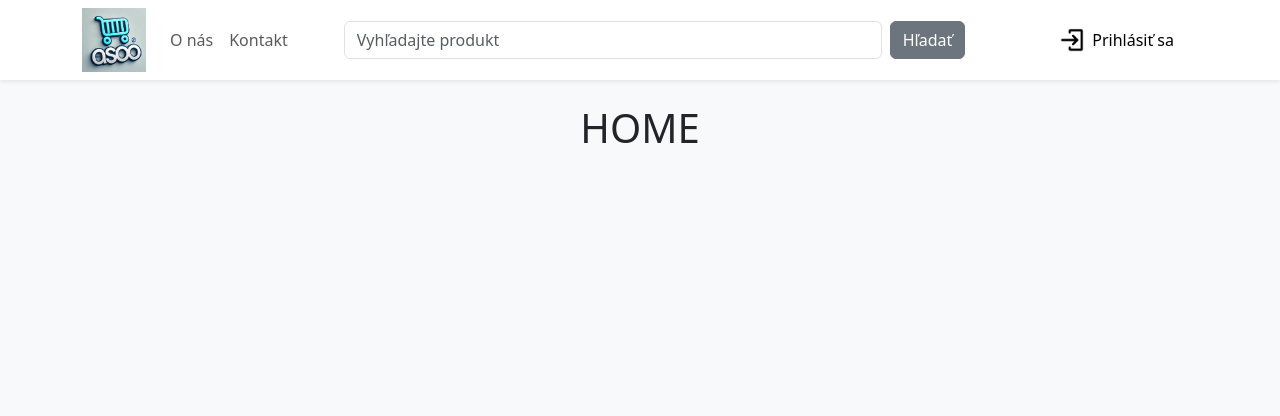
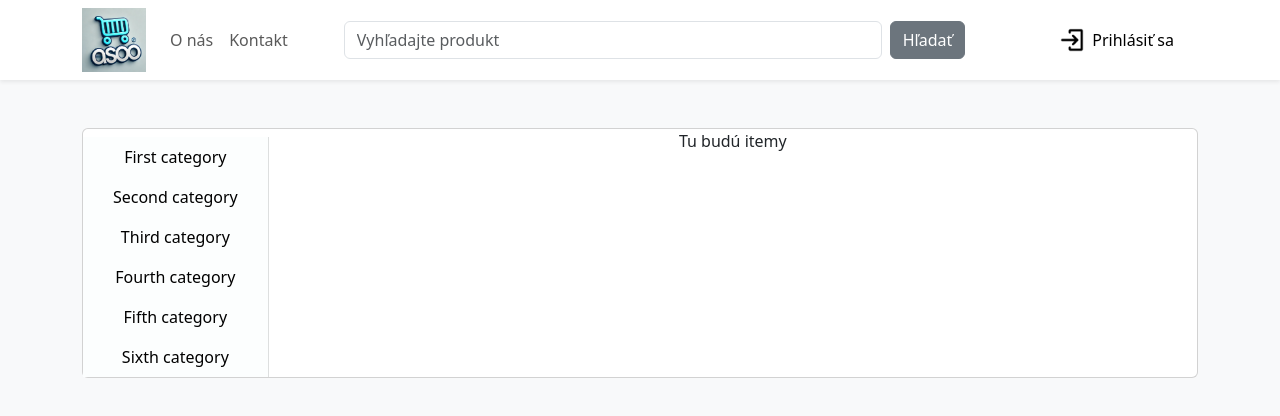
Before and after one commit to MiroslavMalisek/ASOS-Front-end-new, a React (Vite) app: page / in a window 1280 px wide. Shown: the top 416 px of the page. Built offline with nearby package versions, Linux system fonts and the light colour scheme.

Commit message:
feat: Implementation of Responsive Side bar in Home page for product categories

```diff
--- a/src/App.tsx
+++ b/src/App.tsx
@@ -13,8 +13,6 @@ function App() {
   return (
       <>
           <MainLayout>
-          </MainLayout>
-
               <Routes>
                   <Route path="/" element={<Home />} />
                   <Route path="/about-us" element={<AboutUs />} />
@@ -24,6 +22,9 @@ function App() {
                   <Route path="/profile" element={<UserProfile />} />
                   <Route path="/orders" element={<UserOrders />} />
               </Routes>
+          </MainLayout>
+
+
       </>
 
   )
--- a/src/components/navbar/Navbar.css
+++ b/src/components/navbar/Navbar.css
@@ -1,5 +1,10 @@
 .navbar{
     height: 5rem;
+    z-index: 100;
+}
+
+.navbar-collapse{
+    background: white;
 }
 
 #navbar-logo {
--- /dev/null
+++ b/src/components/sidebar/SideBar.css
@@ -0,0 +1,61 @@
+.side-bar-container {
+    display: flex;
+    flex-direction: column; /* Default to a column layout */
+}
+
+.category-item {
+    flex: 1;
+    cursor: pointer;
+    background-color: #fcfefe;  /* Light gray background */
+    margin-top: 0.5rem;
+    border-radius: 5px;         /* Rounded corners */
+}
+
+.my-link {
+    text-decoration: none; /* Underline the text */
+    color: black;
+    display: block;
+    height: 100%;
+    width: 100%;
+}
+
+.category-item:hover {
+    background: linear-gradient(to right, #e7eaf6, white 30%);
+    text-decoration: underline;
+}
+.category-item:hover .my-link {
+    text-decoration: underline;
+}
+
+/* When the viewport is small (sm) */
+@media (min-width: 576px) {
+    .side-bar-container {
+        display: flex;
+        flex-direction: row;
+        flex-wrap: wrap; /* Allow items to wrap */
+        gap: 0.5rem;
+        margin-top: 0.5rem;
+    }
+
+    .category-item {
+        flex: 1 0 45%; /* Two columns */
+        margin-top: 0;
+    }
+}
+
+/* When the viewport is medium (md) */
+@media (min-width: 992px) {
+    .side-bar-container {
+        display: flex; /* Reset to default display for md */
+        flex-direction: column;
+        flex-wrap: nowrap;
+        gap: 0;
+    }
+
+    .category-item {
+        flex: 1;
+        margin: 0;
+        border-radius: 0;
+        border-right: rgba(0, 0, 0, 0.12) solid 1px;
+    }
+}
--- /dev/null
+++ b/src/components/sidebar/SideBar.tsx
@@ -0,0 +1,28 @@
+import './SideBar.css'
+
+const SideBar = () => {
+    return(
+        <div className="col col-lg-2 side-bar-container p-0">
+            <div className="category-item p-2">
+                <a href="/contact" className="my-link">First category</a>
+            </div>
+            <div className="category-item p-2">
+                <a href="/contact" className="my-link">Second category</a>
+            </div>
+            <div className="category-item p-2">
+                <a href="/contact" className="my-link">Third category</a>
+            </div>
+            <div className="category-item p-2">
+                <a href="/contact" className="my-link">Fourth category</a>
+            </div>
+            <div className="category-item p-2">
+                <a href="/contact" className="my-link">Fifth category</a>
+            </div>
+            <div className="category-item p-2">
+                <a href="/contact" className="my-link">Sixth category</a>
+            </div>
+        </div>
+    );
+};
+
+export default SideBar;
--- a/src/layouts/MainLayout.tsx
+++ b/src/layouts/MainLayout.tsx
@@ -1,8 +1,18 @@
 
 import Navbar from "../components/navbar/Navbar.tsx";
+import {Card, Container} from "react-bootstrap";
+import React from "react";
 
-export default function Layout() {
+const MainLayout: React.FC<{ children: React.ReactNode }> = ({ children }) => {
     return (
-            <Navbar/>
+        <><Navbar/>
+            <Container>
+                <Card className='mt-5 text-center'>
+                    {children}
+                </Card>
+            </Container>
+        </>
     )
 }
+
+export default MainLayout;
--- a/src/pages/Home.tsx
+++ b/src/pages/Home.tsx
@@ -1,5 +1,11 @@
+import SideBar from "../components/sidebar/SideBar.tsx";
+import {Container} from "react-bootstrap";
+
 export function Home() {
     return (
-        <h1 className="text-center text-uppercase my-4">Home</h1>
+        <div className="row d-flex mx-0">
+            <SideBar />
+            <Container className="col col-12 col-lg-10">Tu budú itemy</Container>
+        </div>
     );
 }
```
Lines whose indentation alone changed are shown as unchanged.
